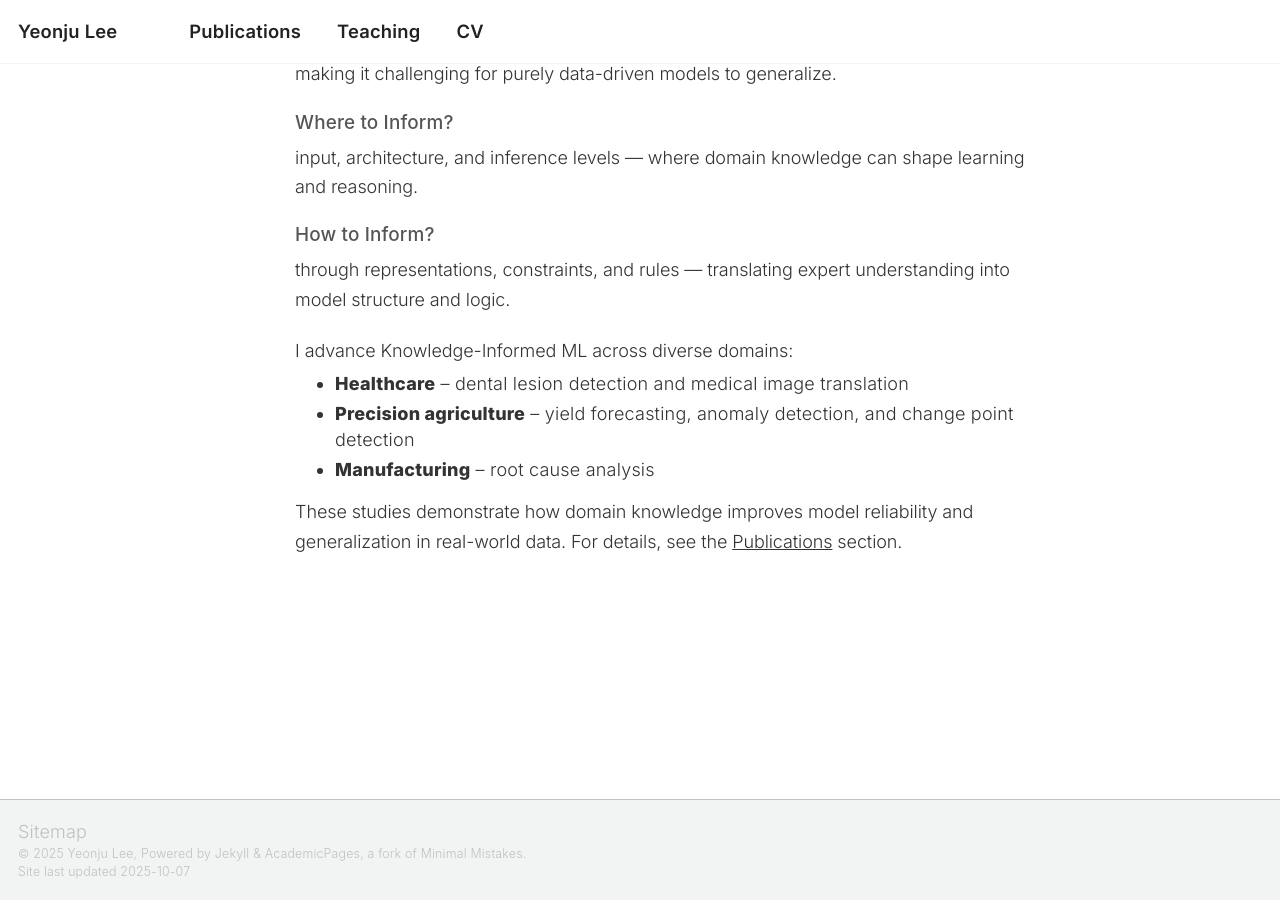
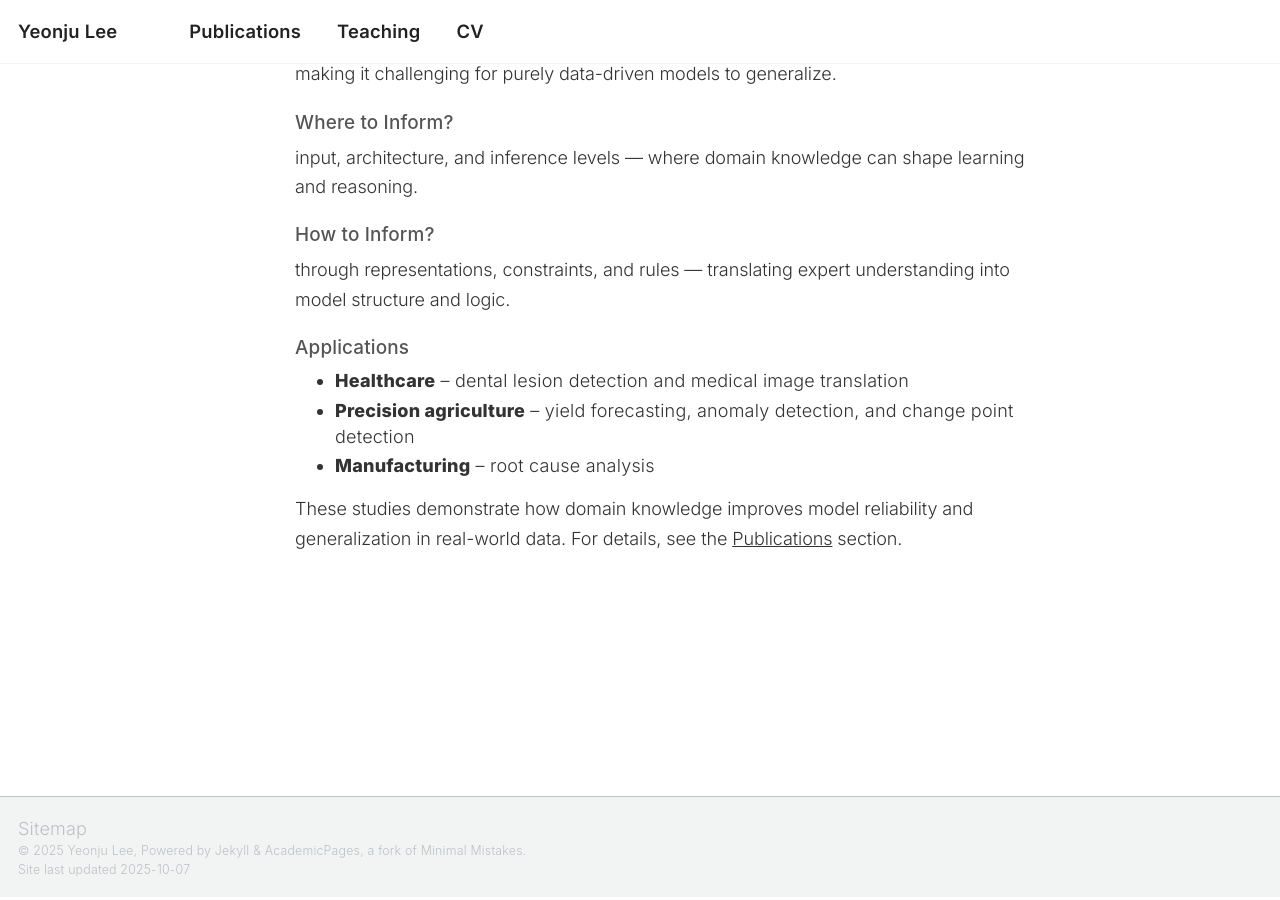
Before and after one commit to ylee845/ylee845.github.io, a Jekyll site: the page built from _pages/about.md, in a window 1280 px wide and 900 px high, scrolled down 654 px. Built offline with Jekyll 4.4.1, drawn with Linux system fonts in a browser that asks for light colours; a script that is not in the unit is left out.

Commit message:
Update about.md

```diff
--- a/_pages/about.md
+++ b/_pages/about.md
@@ -198,10 +198,7 @@ h4 {
   through representations, constraints, and rules — translating expert understanding into model structure and logic.
   </p>
 
-  <p style="margin-top: 1.2rem;">
-  I advance Knowledge-Informed ML across diverse domains:
-  </p>
-
+  <h4>Applications</h4>
   <ul>
     <li><strong>Healthcare</strong> – dental lesion detection and medical image translation</li>
     <li><strong>Precision agriculture</strong> – yield forecasting, anomaly detection, and change point detection</li>
@@ -209,7 +206,7 @@ h4 {
   </ul>
 
   <p>
-  These studies demonstrate how domain knowledge improves model reliability and generalization in real-world data. For details, see the <a href="/publications">Publications</a> section.
+    These studies demonstrate how domain knowledge improves model reliability and generalization in real-world data.
+    For details, see the <a href="/publications">Publications</a> section.
   </p>
-
 </section>
```
